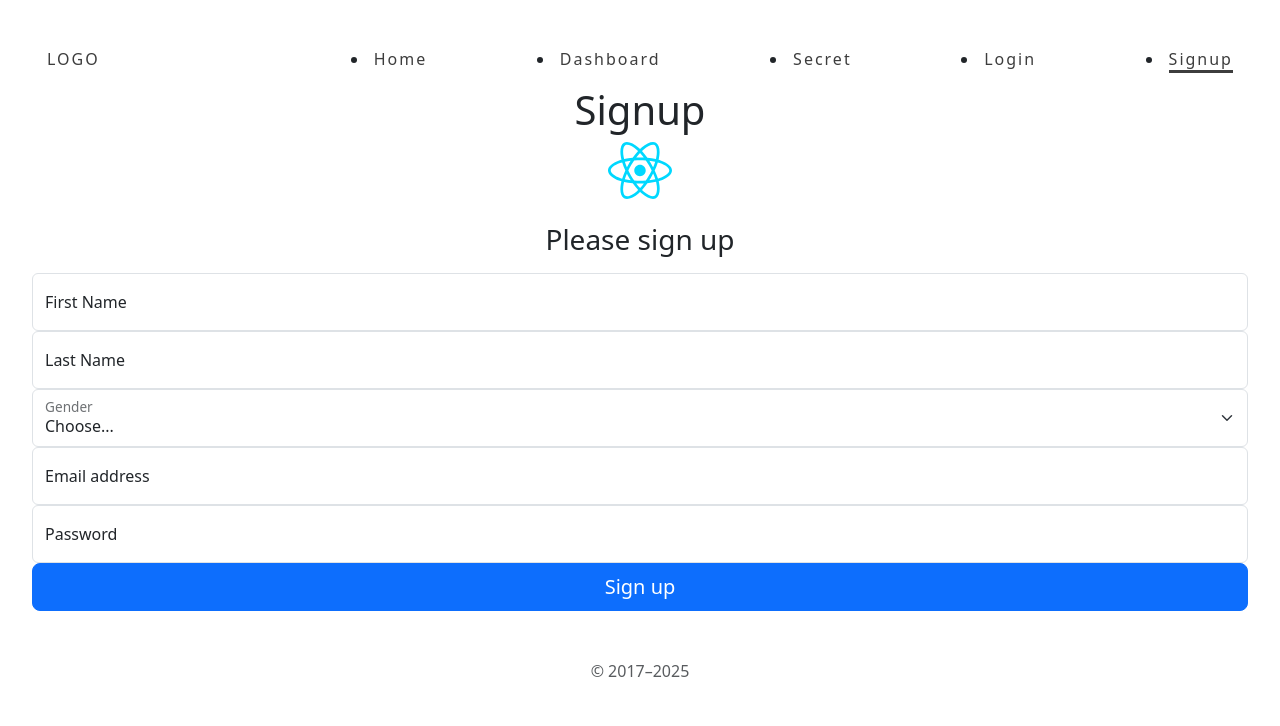
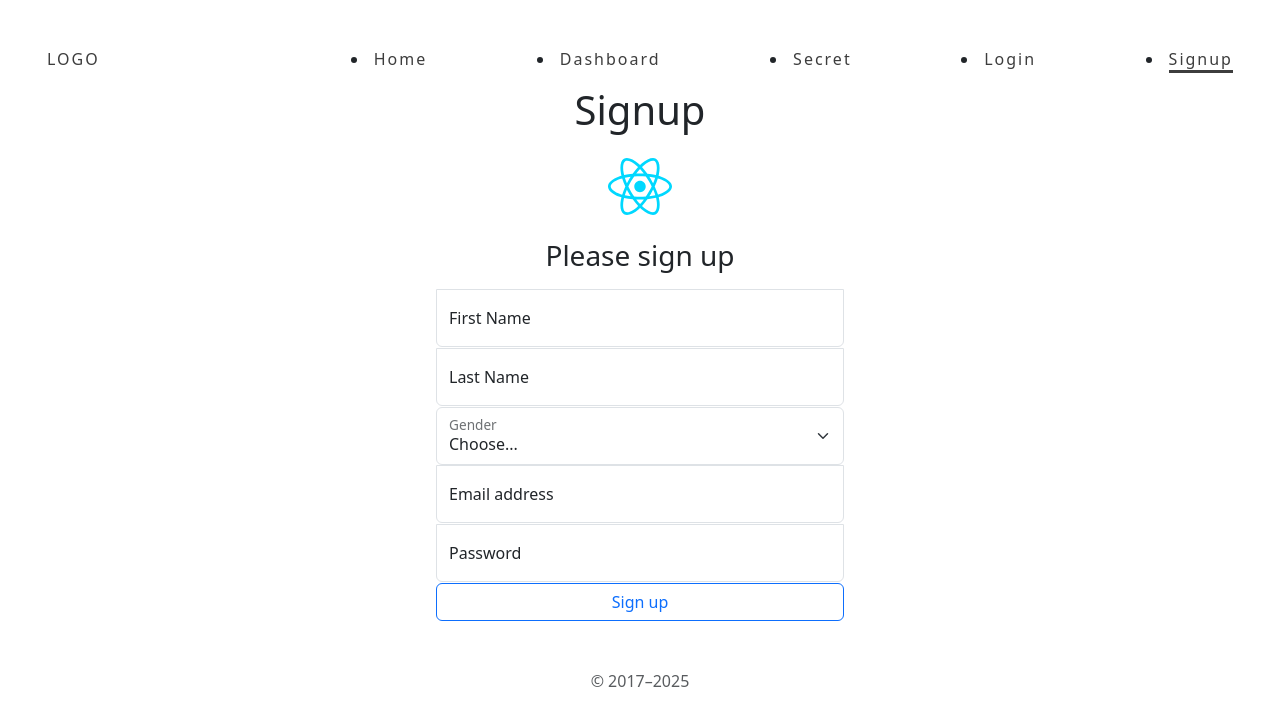
Before and after one commit to jesualujan/FrontendAvanzado_37_WEB_A, a React (Vite) app in the folder 03.ReactAuth/: page /signup in a window 1280 px wide. Shown: the top 726 px of the page. Built offline with nearby package versions, Linux system fonts and the light colour scheme.

Commit message:
✨ importamos los estilos

```diff
--- a/03.ReactAuth/src/Pages/Login.jsx
+++ b/03.ReactAuth/src/Pages/Login.jsx
@@ -1,4 +1,5 @@
 import reactLogo from '../../src/assets/react.svg'
+import '@/styles/form.css'
 
 const Login = () => {
   return (
@@ -33,7 +34,7 @@ const Login = () => {
           <label htmlFor='floatingPassword'>Password</label>
         </div>
 
-        <button className='btn btn-primary w-100 py-2' type='submit'>
+        <button className='btn btn-outline-primary w-100 py-2' type='submit'>
           Sign in
         </button>
         <p className='mt-5 mb-3 text-body-secondary'>© 2017–2025</p>
--- a/03.ReactAuth/src/Pages/Signup.jsx
+++ b/03.ReactAuth/src/Pages/Signup.jsx
@@ -1,4 +1,5 @@
 import reactLogo from '../../src/assets/react.svg'
+import '@/styles/form.css'
 
 const Signup = () => {
   return (
@@ -76,7 +77,7 @@ const Signup = () => {
           <label htmlFor='password'>Password</label>
         </div>
 
-        <button className='w-100 btn btn-lg btn-primary' type='submit'>Sign up</button>
+        <button className='w-100 btn btn-outline-primary' type='submit'>Sign up</button>
         <p className='mt-5 mb-3 text-muted'>© 2017–2025</p>
       </form>
     </main>
```
